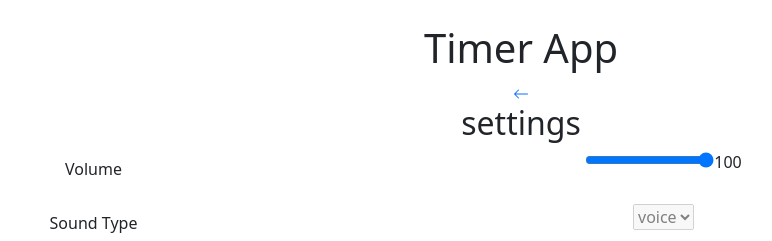
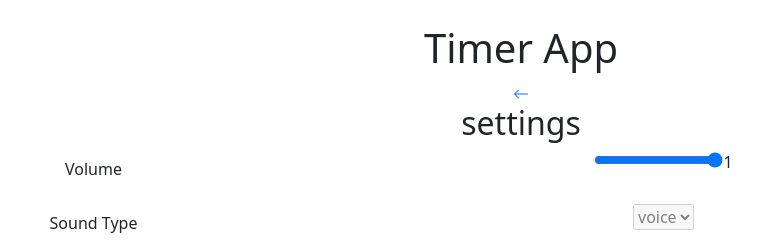
Before and after one commit to hirakero/robocar-timer, a React (Create React App) app: page /settings in a window 1280 px wide. Shown: the top 241 px of the page, without its empty margins (119-891 px from the left). Built offline with nearby package versions, Linux system fonts and the light colour scheme.

Commit message:
add setting context

```diff
--- a/src/App.js
+++ b/src/App.js
@@ -1,10 +1,16 @@
 import "./App.css";
 import { createBrowserRouter,RouterProvider } from "react-router-dom";
 import { AppRoutes } from "./routes";
+import { SettingsProvider } from "./context/SettingsContext";
 
 const router = createBrowserRouter(AppRoutes);
+
 function App(){
-  return <RouterProvider router={router} />;
+  return (
+    <SettingsProvider>
+      <RouterProvider router={router} />
+    </SettingsProvider>
+  );
 }
 
 export default App;
--- /dev/null
+++ b/src/context/SettingsContext.js
@@ -0,0 +1,36 @@
+import { loadSettings, saveSettings } from "../utils/strage";
+import { createContext, useState, useEffect } from "react";
+
+export const SettingsContext = createContext();
+
+export const SettingsProvider = ({children}) => {
+    const [settings, setSettings] = useState({
+        volume: 1.0,
+        mainDuration: 60 * 2,
+        mainPrepareDuration: 3,
+        penaltyDuration: 10,
+        penaltyPrepareDuration: 0,
+    })
+
+    useEffect(() => {
+        const loadedSettings = loadSettings();
+        setSettings((prevSettings) => ({...prevSettings, ...loadedSettings}));
+    },[]);
+
+    const updateSettings = (newSettings) => {
+        console.log("update")
+        setSettings((prevSettings) => {
+            const mergedSettings = {...prevSettings, ...newSettings};
+            console.log(mergedSettings)
+            saveSettings(mergedSettings);
+            return mergedSettings;
+        });
+    };
+
+    console.log("settings", settings)
+    return (
+        <SettingsContext.Provider value={{settings, updateSettings}}>
+            {children}
+        </SettingsContext.Provider>
+    );
+};
--- a/src/pages/Home.js
+++ b/src/pages/Home.js
@@ -1,40 +1,44 @@
 import Timer from "../components/Timer";
 import useTimer from "../hooks/useTimer";
 import { playSound, talkText } from "../utils/playSound";
-import { useEffect } from "react";
+import { useEffect, useContext } from "react";
 import { BsGear} from "react-icons/bs";
 import { Link } from "react-router-dom";
+import { SettingsContext } from "../context/SettingsContext";
 
 export const Home = () => {
-    const BEEP_VOLUME = 1.0;
-    const MAIN_DURATION = 60 * 2;
+    const {settings} = useContext(SettingsContext);
+    const VOLUME = settings.volume;
+    const MAIN_DURATION = settings.mainDuration;
     const MAIN_PREPARE_DURATION = 3;
-    const PENALTY_DURATION = 10;
+    const PENALTY_DURATION = settings.penaltyDuration;
     const PENALTY_PREPARE_DURATION = 0;
 
+    // console.log("volume", settings.volume)
+    console.log("home setteings", settings)
     const MAIN_LOW_BEEP_SOUND = {
       type: "sine",
       freq: 440,
       sec: 0.2,
-      vol: BEEP_VOLUME,
+      vol: VOLUME,
     };
     const MAIN_HIGH_BEEP_SOUND = {
       type: "sine",
       freq: 880,
       sec: 1.0,
-      vol: BEEP_VOLUME,
+      vol: VOLUME,
     };
     const PENALTY_LOW_SOUND = {
       type: "square",
       freq: 329.6,
       sec: 0.1,
-      vol: BEEP_VOLUME,
+      vol: VOLUME,
     };
     const PENALTY_HIGH_SOUND = {
       type: "square",
       freq: 659.3,
       sec: 0.5,
-      vol: BEEP_VOLUME,
+      vol: VOLUME,
     };
 
     const mainSounds = [];
--- a/src/pages/Settings.js
+++ b/src/pages/Settings.js
@@ -1,11 +1,11 @@
-import { useState } from 'react';
+import { useContext } from 'react';
 import {BsArrowLeft} from 'react-icons/bs';
-
 import { Link } from "react-router-dom"
 import { SettingItem } from '../components/SettingItem';
+import {SettingsContext} from '../context/SettingsContext';
 
-export const Settings = () => {
-    const [volume, setVolume] = useState(100);
+export const Settings = ({volume,setVolume}) => {
+    const {settings, updateSettings} = useContext(SettingsContext);
     return (
         <>
             <Link to="/"><BsArrowLeft/></Link>
@@ -14,10 +14,13 @@ export const Settings = () => {
                 <SettingItem label="Volume">
                     <input
                         type="range"
-                        value={volume}
-                        onChange={(e)=> setVolume(parseFloat(e.target.value))}
+                        min = {0.0}
+                        max = {1.0}
+                        step = {0.1}
+                        value={settings.volume}
+                        onChange={(e)=> updateSettings({ volume: parseFloat(e.target.value) })}
                     />
-                    <span>{volume}</span>
+                    <span>{settings.volume}</span>
                 </SettingItem>
                 <SettingItem label="Sound Type">
                     <select defaultValue={"voice"} disabled={true}>
@@ -26,10 +29,10 @@ export const Settings = () => {
                     </select>
                 </SettingItem>
                 <SettingItem label="Main Duration">
-                    120
+                    {settings.mainDuration}
                 </SettingItem>
                 <SettingItem label="Penalty Duration">
-                    10
+                    {settings.penaltyDuration}
                 </SettingItem>
             </div>
         </>
--- /dev/null
+++ b/src/utils/strage.js
@@ -0,0 +1,8 @@
+export const loadSettings = () => {
+    const settings = localStorage.getItem("settings");
+    return settings ? JSON.parse(settings) : {};
+};
+
+export const saveSettings = (settings) => {
+    localStorage.setItem("settings", JSON.stringify(settings))
+}
```
